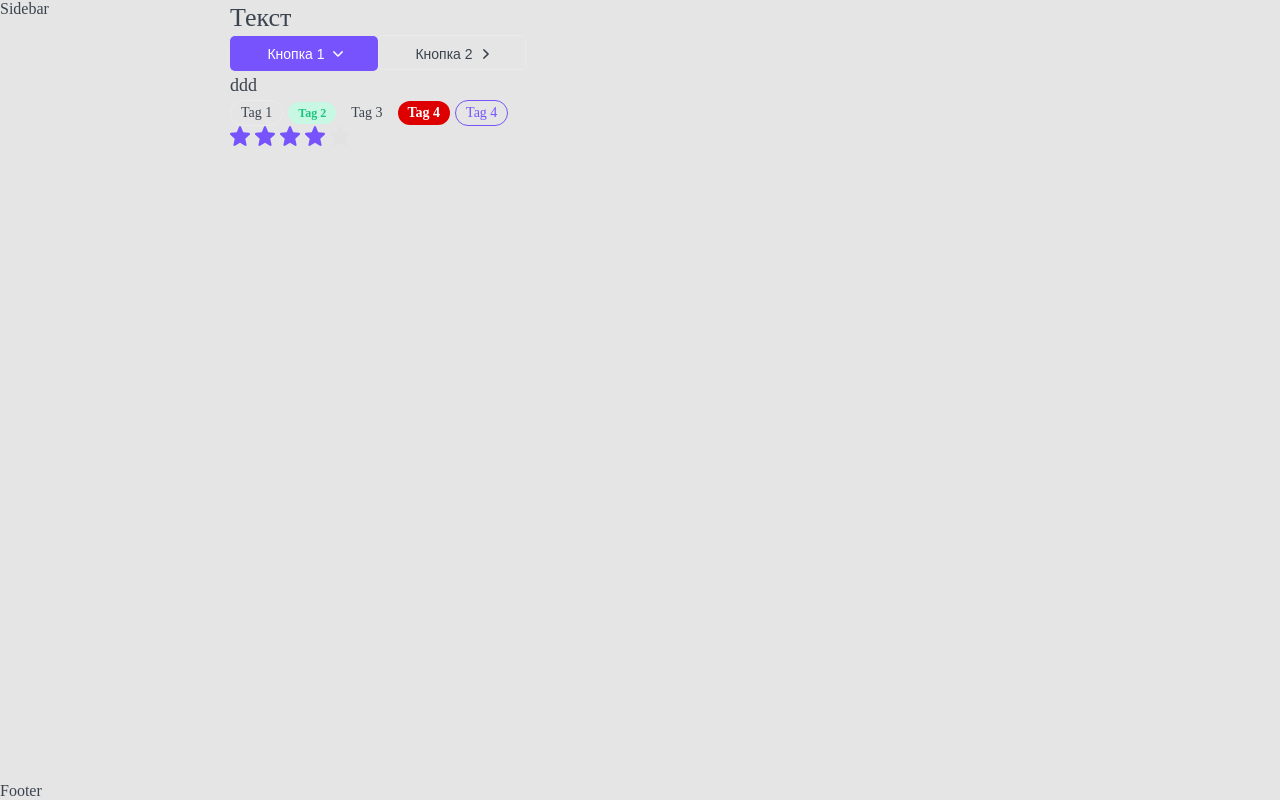
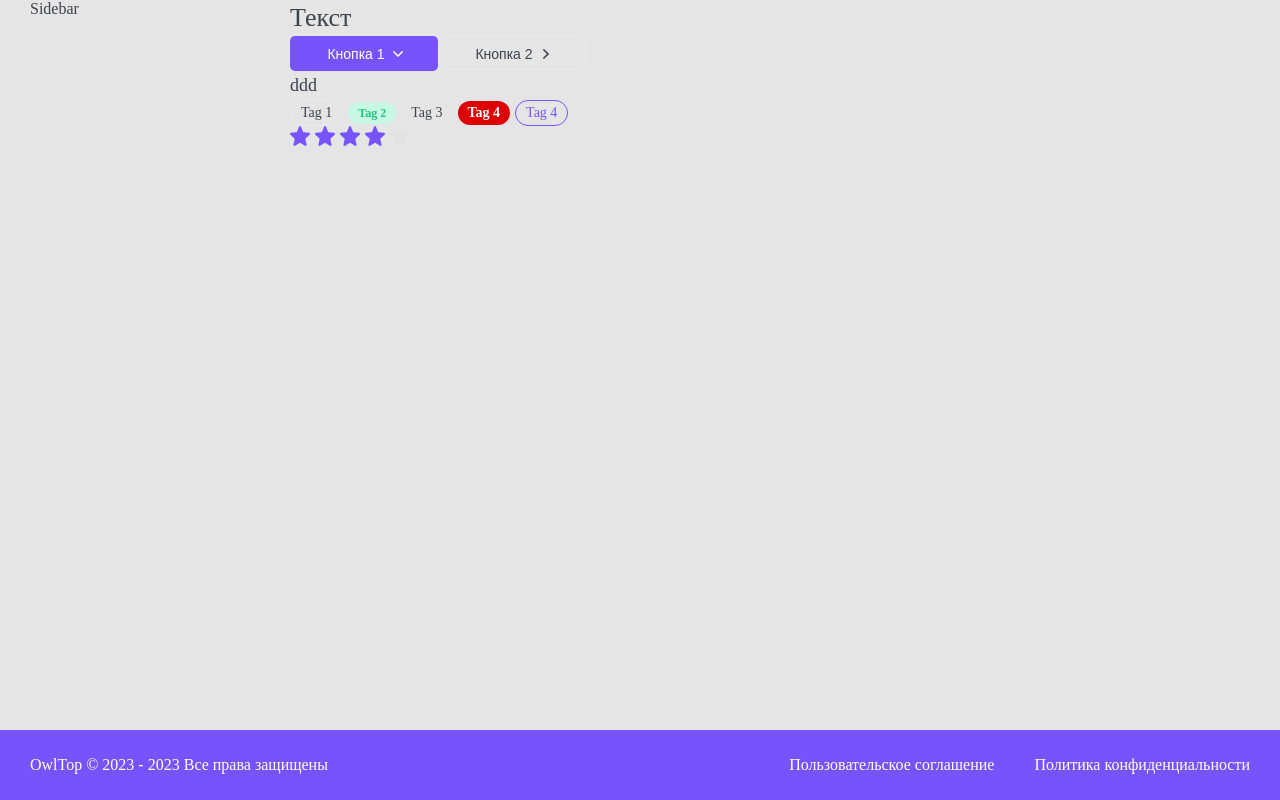
Before and after one commit to OveR1st/nextjs-top-app, a Next.js app: page / in a window 1280 px wide. Built offline with nearby package versions, Linux system fonts and the light colour scheme.

Commit message:
grid layout footer and date-fns

```diff
--- a/layout/Footer/Footer.module.css
+++ b/layout/Footer/Footer.module.css
@@ -1,3 +1,25 @@
-.footerWrapper {
-  grid-area: footerWrapper;
+.footer {
+  display: grid;
+
+  padding: 25px 30px;
+  grid-template-columns: 1fr auto auto;
+  gap: 40px;
+
+  color: var(--white);
+  background-color: var(--primary);
+
+  font-size: 16px;
+
+  line-height: 20px;
 }
+
+.footer a:hover {
+  color: var(--gray-light);
+}
+
+@media (max-width: 765px) {
+  .footer {
+    grid-template-columns: 1fr;
+    gap: 10px;
+  }
+}
--- a/layout/Footer/Footer.tsx
+++ b/layout/Footer/Footer.tsx
@@ -1,9 +1,23 @@
 import React from 'react';
 import cn from 'classnames';
+import { format } from 'date-fns';
 
 import { FooterProps } from './Footer.props';
 import styles from './Footer.module.css';
 
-export const Footer: React.FC<FooterProps> = ({ ...props }): JSX.Element => {
-  return <div {...props}>Footer</div>;
+export const Footer: React.FC<FooterProps> = ({
+  className,
+  ...props
+}): JSX.Element => {
+  return (
+    <footer className={cn(className, styles.footer)} {...props}>
+      <div>OwlTop © 2023 - {format(new Date(), 'yyyy')} Все права защищены</div>
+      <a href="#" target="_blank">
+        Пользовательское соглашение
+      </a>
+      <a href="#" target="_blank">
+        Политика конфиденциальности
+      </a>
+    </footer>
+  );
 };
--- a/layout/Layout.module.css
+++ b/layout/Layout.module.css
@@ -4,6 +4,7 @@
   grid-template-rows: auto 1fr auto;
 
   min-height: 100vh;
+  gap: 0 30px;
   grid-template-areas:
     '. header header .'
     '. sidebar body .'
--- a/package.json
+++ b/package.json
@@ -17,6 +17,7 @@
     "@types/react": "18.0.28",
     "@types/react-dom": "18.0.11",
     "classnames": "^2.3.2",
+    "date-fns": "^2.30.0",
     "eslint": "8.36.0",
     "eslint-config-next": "13.2.4",
     "next": "13.2.4",
```
Also changed, not shown: 1 other file (tests, documents, lock files or other folders).
